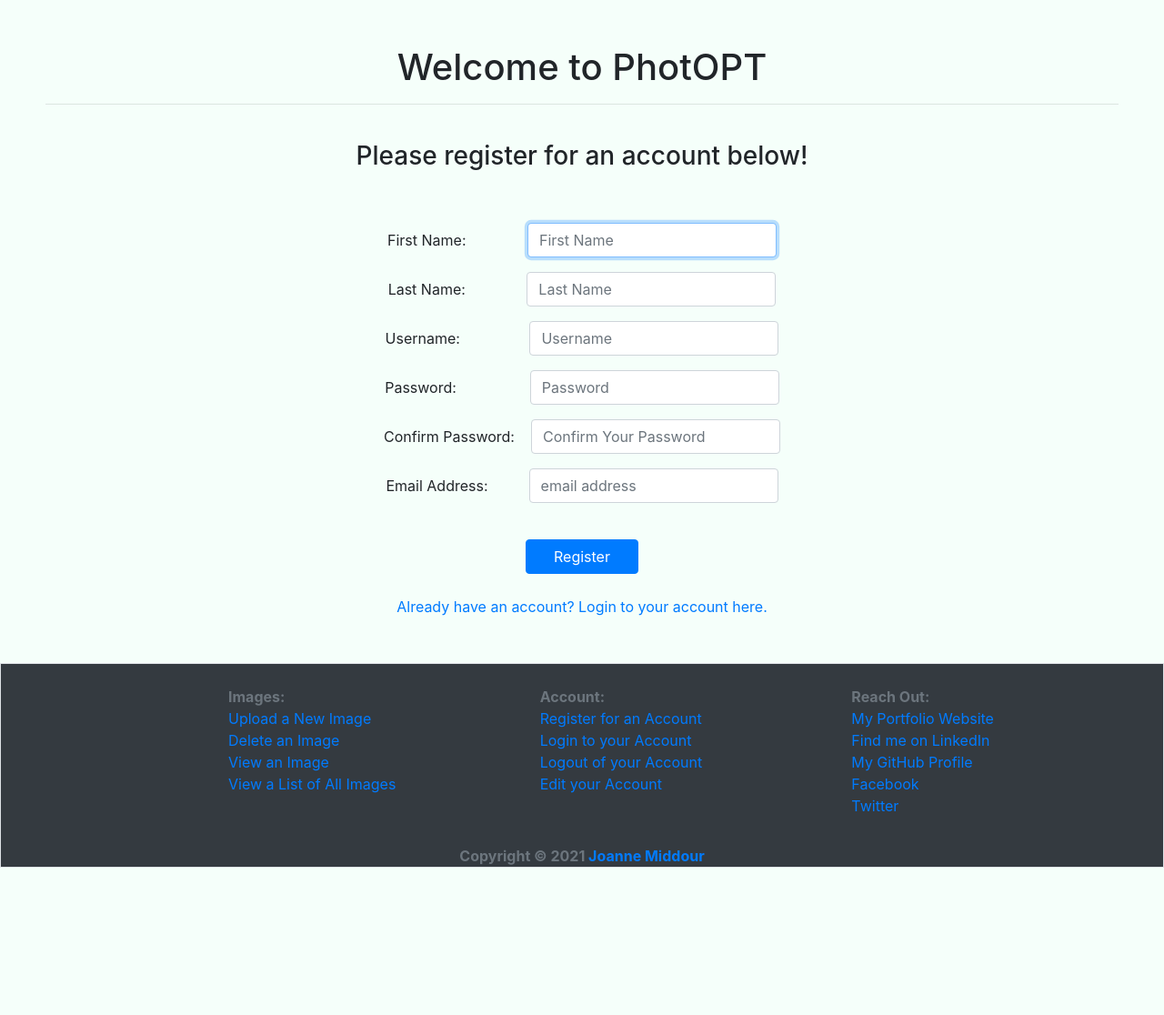
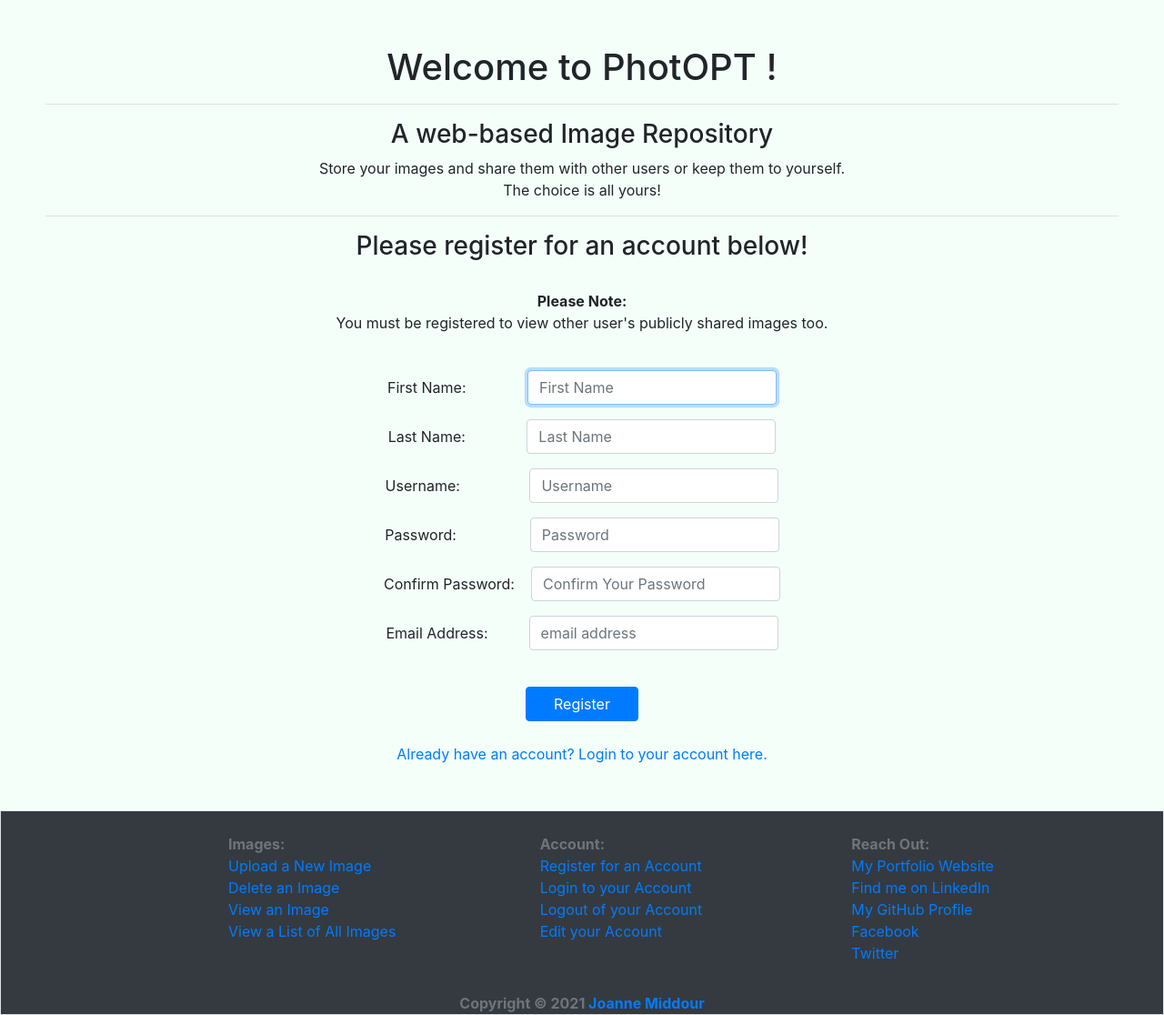
Before and after one commit to jmmiddour/Shopify_DE_Winter2022, a Python web app: template templates/register.html in a window 1280 px wide. Shown: the part 76-1192 px from the top of the page at 91% size. Before the commit the page ends 1030 px from the top, so only its background shows below. Run offline with Jinja, Linux system fonts and the light colour scheme; the template is opened without the code that fills it, so the values that code supplies are empty.

Commit message:
added some descriptive text

```diff
--- a/templates/register.html
+++ b/templates/register.html
@@ -6,9 +6,17 @@
 
 {% block main %}
 
-<h1>Welcome to PhotOPT</h1><hr><br>
+<h1>Welcome to PhotOPT !</h1><hr>
 
-<h3>Please register for an account below!</h3><br><br>
+<h3>A web-based Image Repository</h3>
+
+<p>Store your images and share them with other users
+    or keep them to yourself.<br>
+The choice is all yours!</p><hr>
+
+<h3>Please register for an account below!</h3><br>
+
+<p><strong>Please Note:</strong><br>You must be registered to view other user's publicly shared images too.</p><br>
 
     <form action="/register" method="post">
 
```
